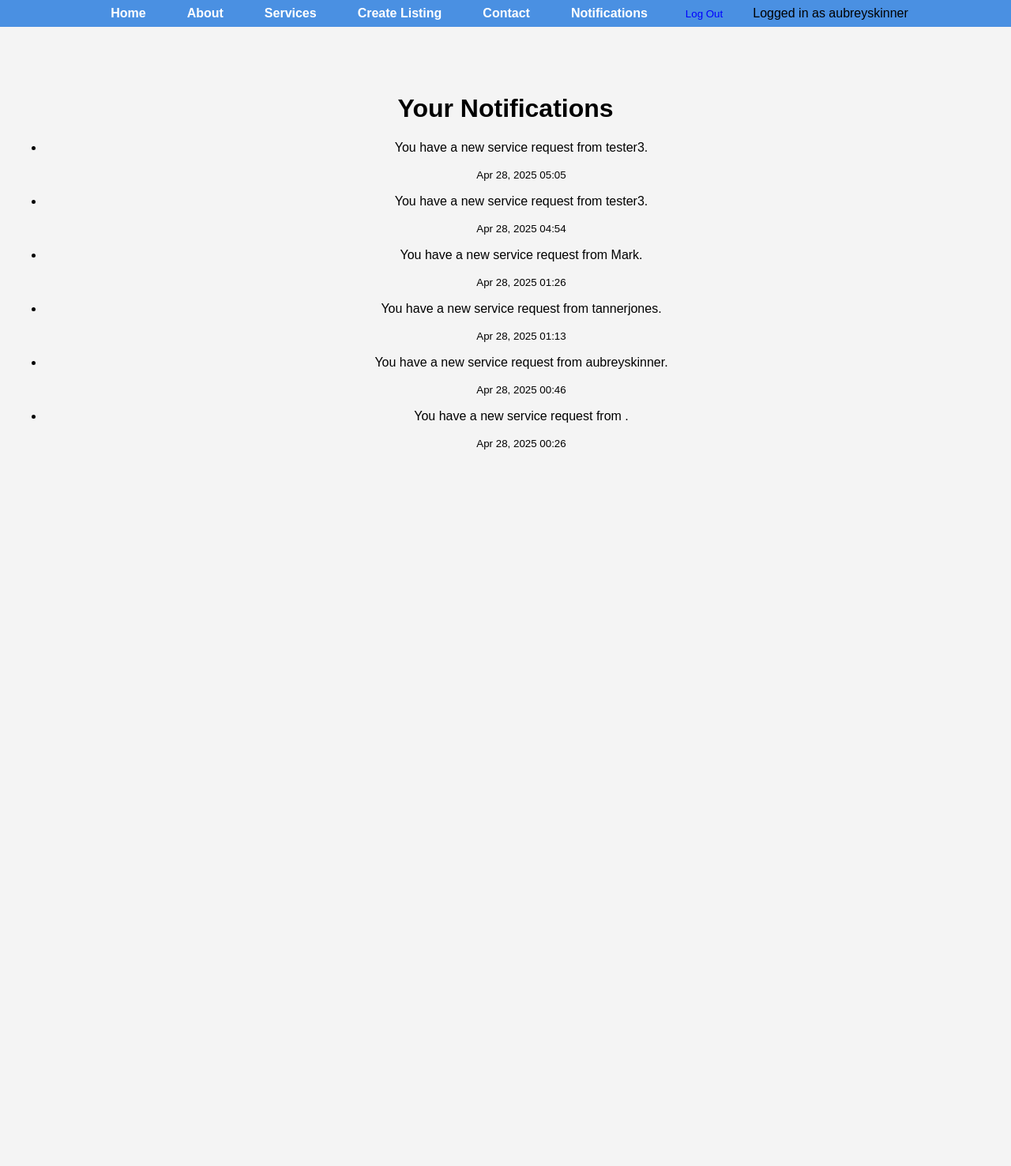
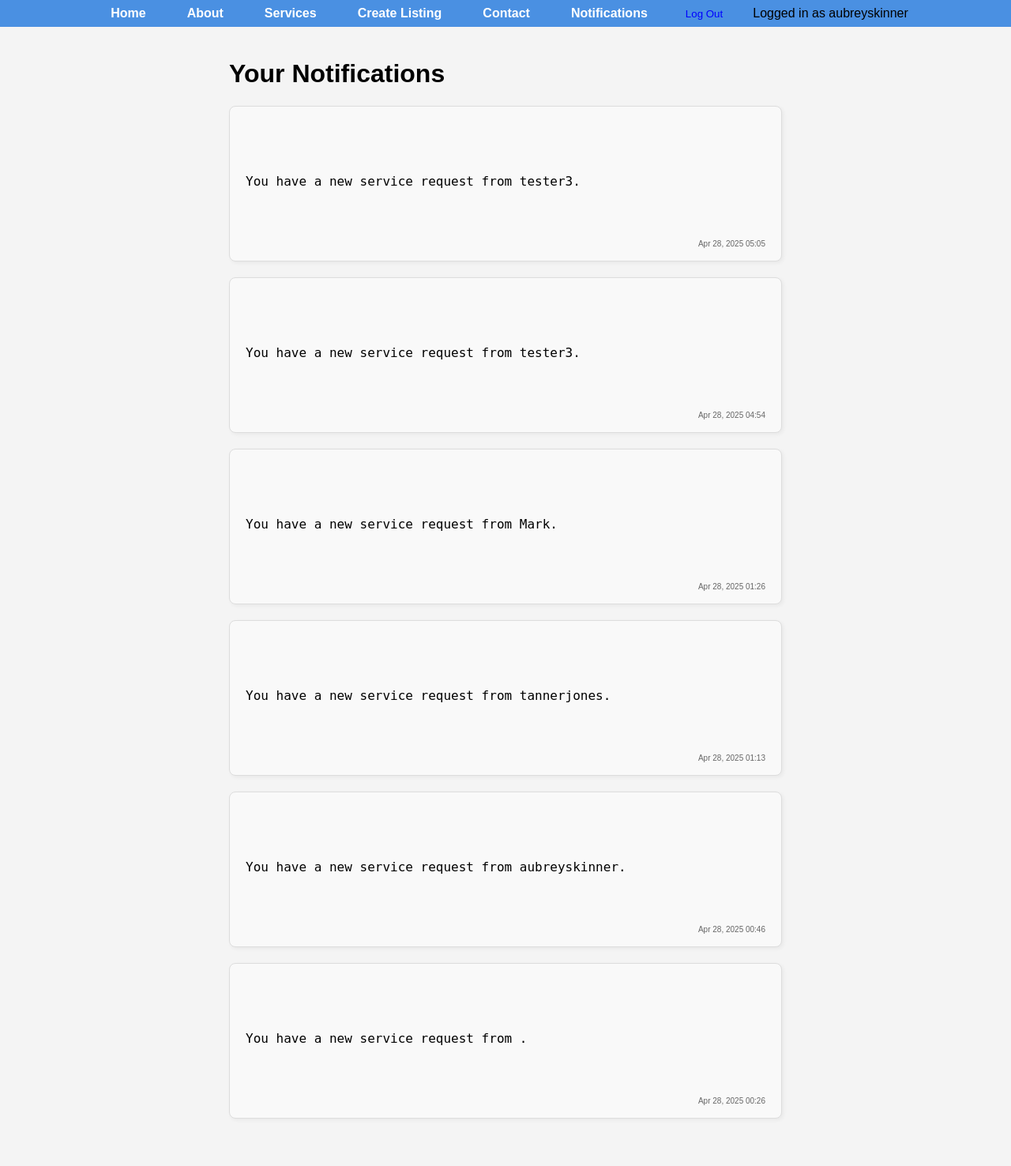
Before and after one commit to aubreyskinner/CIDM6395, a Django app: page /notifications/ in a window 1280 px wide. Shown: the whole page at 79% size. Before the commit the page ends 569 px from the top, so only its background shows below. Run offline with Django 5.2, Linux system fonts and the light colour scheme; a user stored in the database is signed in; data comes from the database, SQL or seed files in the repository.

Commit message:
new update

```diff
--- a/Project/cna/static/css/styles.css
+++ b/Project/cna/static/css/styles.css
@@ -457,3 +457,35 @@ html, body {
 .filter-form button:hover {
   background-color: #0056b3;
 }
+.notifications-page {
+  max-width: 700px;
+  margin: 0 auto;
+  padding: 20px;
+}
+
+.notification-card {
+  background: #f9f9f9;
+  border: 1px solid #ddd;
+  padding: 15px 20px;
+  margin-bottom: 20px;
+  border-radius: 8px;
+  box-shadow: 2px 2px 5px rgba(0,0,0,0.05);
+}
+
+.notification-card.unread {
+  background: #eef6ff;
+  border-color: #3b82f6;
+}
+
+.notification-content {
+  white-space: pre-wrap; /* This makes line breaks and spacing work inside <pre> */
+  font-family: inherit;
+  font-size: 16px;
+  margin-bottom: 10px;
+}
+
+.notification-footer {
+  text-align: right;
+  font-size: 12px;
+  color: #666;
+}
--- a/Project/cna/templates/notifications.html
+++ b/Project/cna/templates/notifications.html
@@ -3,17 +3,21 @@
 {% block title %}Notifications{% endblock %}
 
 {% block content %}
-  <div class="home-content">
+  <div class="notifications-page">
     <h1>Your Notifications</h1>
-    <ul class="notification-list">
-      {% for note in notifications %}
-        <li class="{% if not note.is_read %}unread{% endif %}">
-          <p>{{ note.message }}</p>
+
+    {% for note in notifications %}
+      <div class="notification-card {% if not note.is_read %}unread{% endif %}">
+        <div class="notification-content">
+          <!-- Main message body -->
+          <pre>{{ note.message }}</pre>  <!-- Preformatted to preserve line breaks -->
+        </div>
+        <div class="notification-footer">
           <small>{{ note.timestamp|date:"M d, Y H:i" }}</small>
-        </li>
-      {% empty %}
-        <p>No notifications at this time.</p>
-      {% endfor %}
-    </ul>
+        </div>
+      </div>
+    {% empty %}
+      <p>No notifications at this time.</p>
+    {% endfor %}
   </div>
 {% endblock %}
```
Also changed, not shown: Project/static/css/styles.css (+32 -0 lines).
